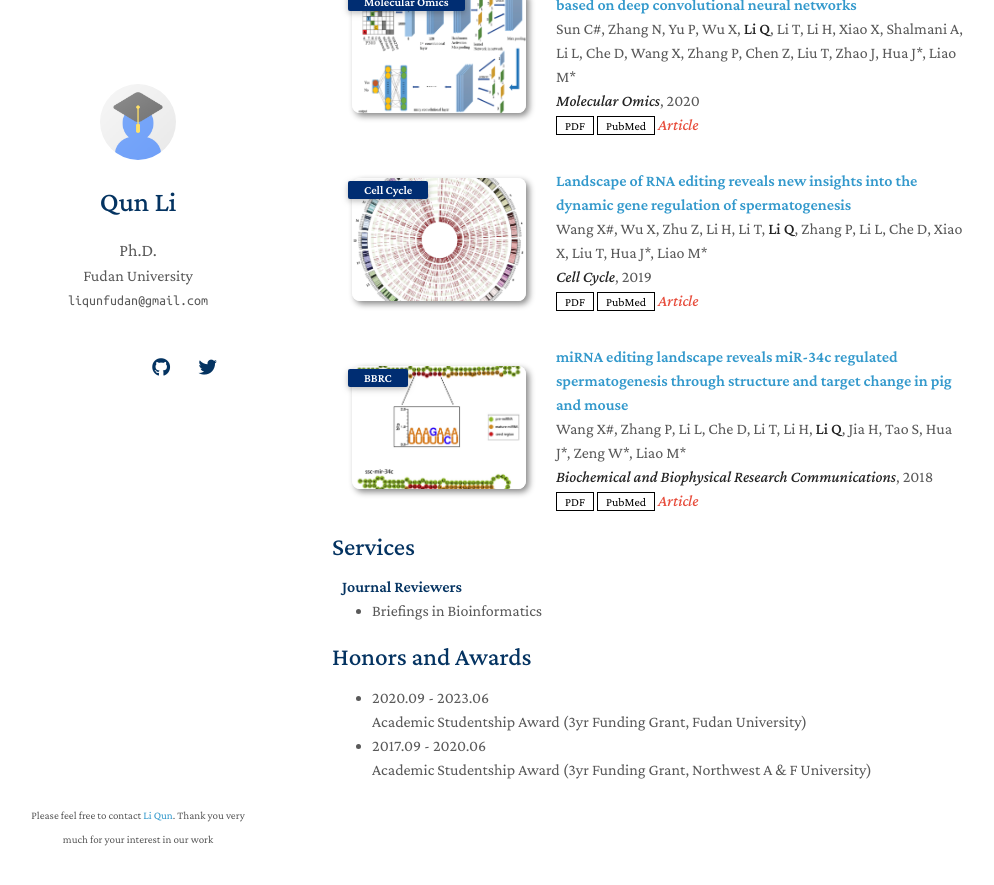
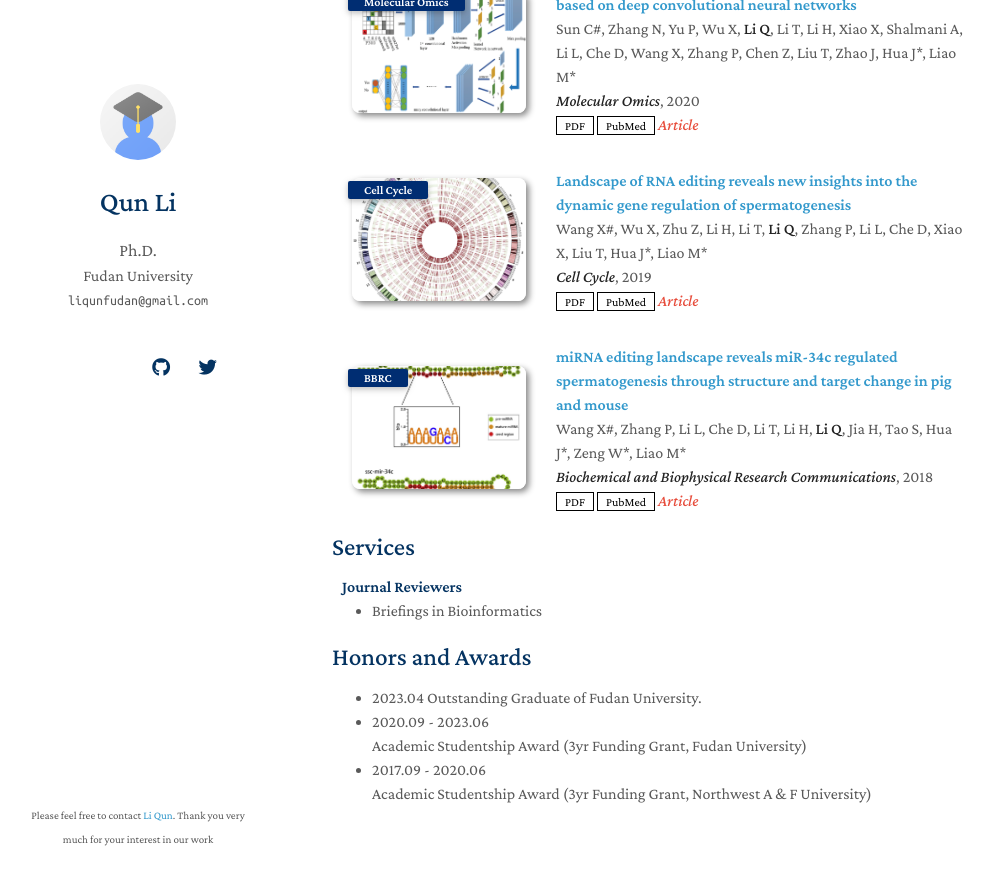
Before and after one commit to liqunbio/liqunbio.github.io, a Jekyll site: the page built from index.md, in a window 1280 px wide and 900 px high, scrolled down 2746 px. Shown: the top 885 px of the window, without its empty margins (138-1132 px from the left). Built offline with Jekyll 4.4.1, drawn with Linux system fonts in a browser that asks for light colours; nearby versions of some CDN libraries; a style sheet for code colours, icons or effects is not loaded; our own code applies the rules of GitHub Pages for plain Markdown files.

Commit message:
Update index.md

```diff
--- a/index.md
+++ b/index.md
@@ -37,6 +37,8 @@ Expression Regulation <br>
 {% include_relative _includes/services.md %}
 
 ## Honors and Awards
+- 2023.04
+Outstanding Graduate of Fudan University.
 - 2020.09 - 2023.06 <br>
 Academic Studentship Award (3yr Funding Grant, Fudan University)
 - 2017.09 - 2020.06 <br>
```
